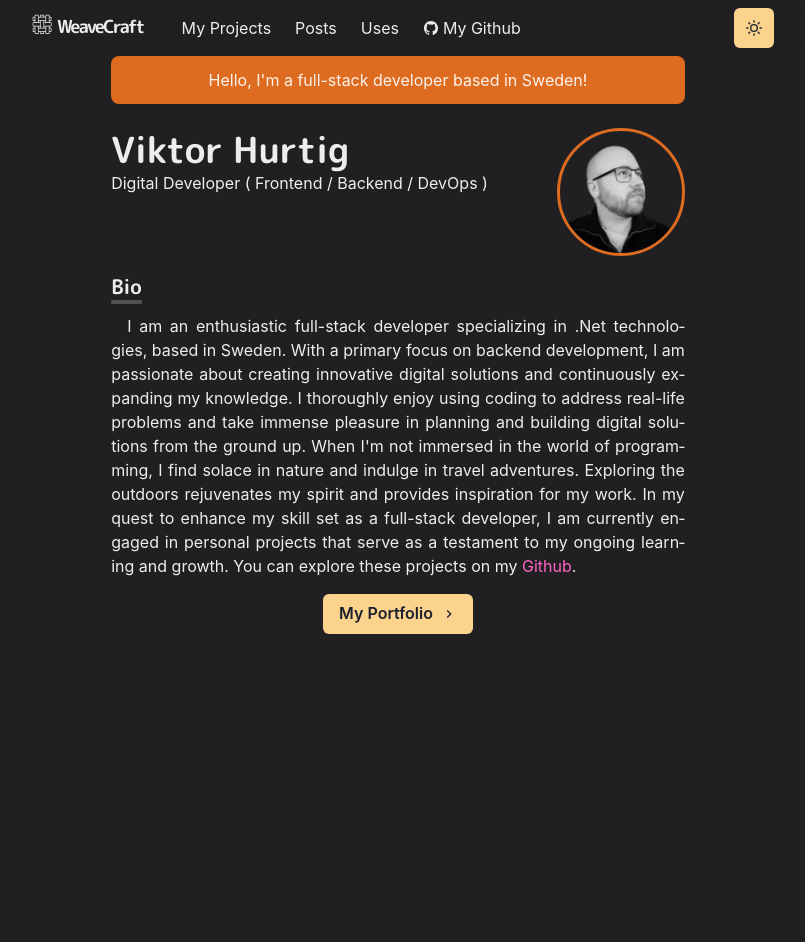
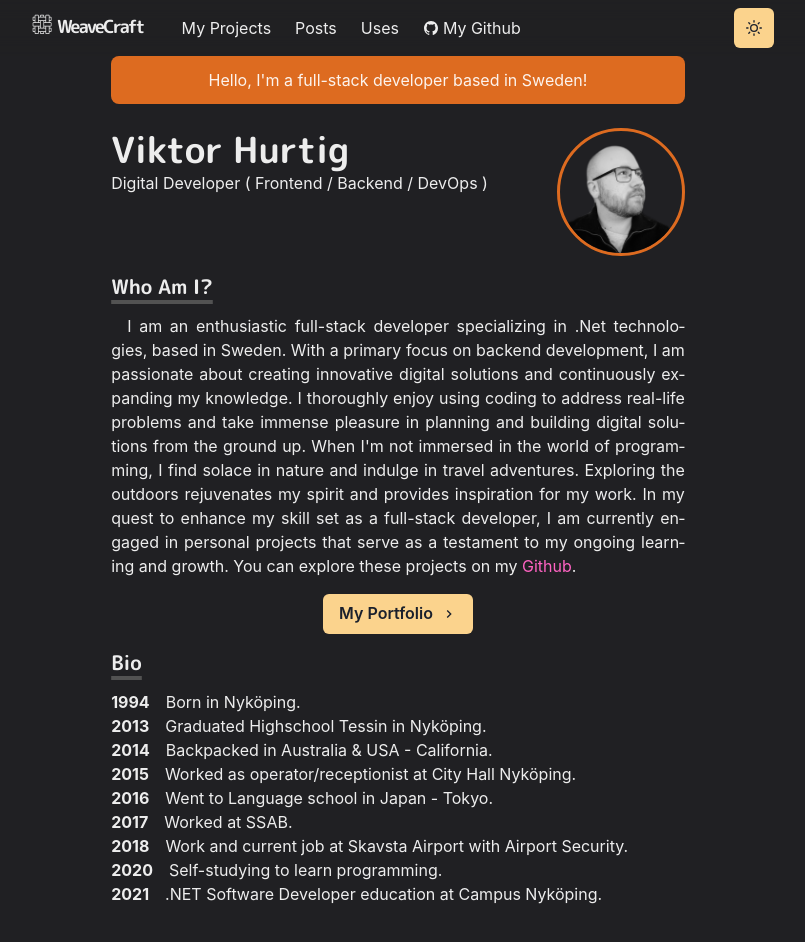
Before and after one commit to WeaveCraft/Viktor-Portfolio, a Next.js app: page / in a window 1280 px wide. Shown: the top 942 px of the page, without its empty margins (242-1047 px from the left). Before the commit the page ends 800 px from the top, so only its background shows below. Built offline with nearby package versions, Linux system fonts and the light colour scheme.

Commit message:
feat(index): added bio on front page.

```diff
--- /dev/null
+++ b/components/bio.js
@@ -0,0 +1,12 @@
+import { Box } from '@chakra-ui/react'
+import styled from '@emotion/styled'
+
+export const BioSection = styled(Box)`
+  padding-left: 3.4em;
+  text-indent: -3.4em;
+`
+
+export const BioYear = styled.span`
+  font-weight: bold;
+  margin-right: 1em;
+`
--- a/pages/index.js
+++ b/pages/index.js
@@ -3,6 +3,7 @@ import Section from '../components/styles/section'
 import Paragraph from '../components/styles/paragraph'
 import NextLink from 'next/link'
 import { ChevronRightIcon } from '@chakra-ui/icons'
+import { BioSection, BioYear } from '../components/bio'
 
 const Page = () => {
     return (
@@ -25,7 +26,7 @@ const Page = () => {
 
             <Section delay={0.2}>
                 <Heading as="h3" variant="section-title">
-                    Bio
+                    Who Am I?
                 </Heading>
                 <Paragraph>I am an enthusiastic full-stack developer specializing in .Net technologies, based in Sweden. With a primary focus on backend development, I am passionate about creating innovative digital solutions and continuously expanding my knowledge.
                     I thoroughly enjoy using coding to address real-life problems and take immense pleasure in planning and building digital solutions from the ground up.
@@ -47,7 +48,47 @@ const Page = () => {
                         My Portfolio
                     </Button>
                 </Box>
-
+            <Section delay={0.4}>
+            <Heading as="h3" variant="section-title">
+                Bio
+            </Heading>
+            <BioSection>
+                <BioYear>1994</BioYear>
+            Born in Nyköping.
+            </BioSection>
+            <BioSection>
+                <BioYear>2013</BioYear>
+            Graduated Highschool Tessin in Nyköping.
+            </BioSection>
+            <BioSection>
+                <BioYear>2014</BioYear>
+            Backpacked in Australia & USA - California.
+            </BioSection>
+            <BioSection>
+                <BioYear>2015</BioYear>
+            Worked as operator/receptionist at City Hall Nyköping.
+            </BioSection>
+            <BioSection>
+                <BioYear>2016</BioYear>
+            Went to Language school in Japan - Tokyo.
+            </BioSection>
+            <BioSection>
+                <BioYear>2017</BioYear>
+            Worked at SSAB.
+            </BioSection>
+            <BioSection>
+                <BioYear>2018</BioYear>
+            Work and current job at Skavsta Airport with Airport Security.
+            </BioSection>
+            <BioSection>
+                <BioYear>2020</BioYear>
+            Self-studying to learn programming.
+            </BioSection>
+            <BioSection>
+                <BioYear>2021</BioYear>
+            .NET Software Developer education at Campus Nyköping.
+            </BioSection>
+            </Section>
             </Section>
         </Container>
     )
```
